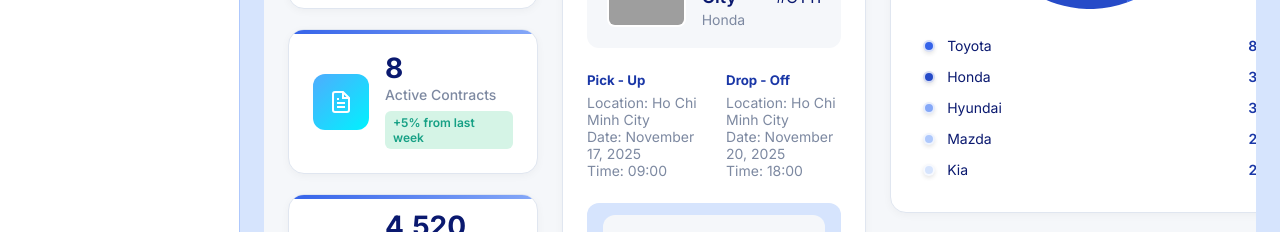
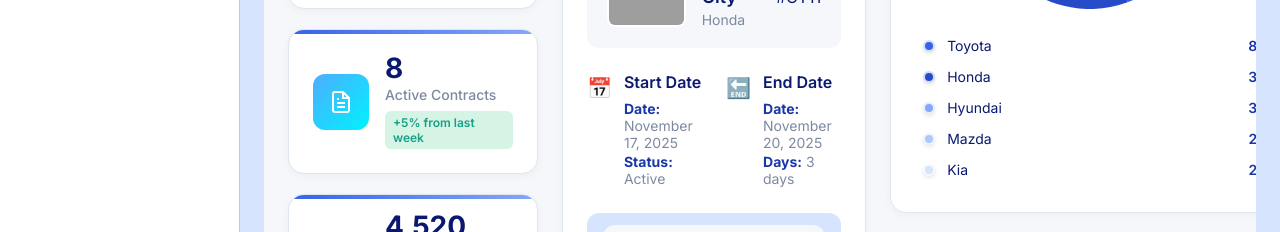
Before and after one commit to saramwon1103/SmartCarContract, a website: page frontend/html/admin_dashboard.html in a window 1280 px wide. Shown: the part 423-655 px from the top of the page. Drawn offline with nearby package versions, Linux system fonts and the light colour scheme; no server answers; grey boxes are pictures that could not be loaded.

Commit message:
Update code admin

```diff
--- a/frontend/css/admin_dashboard.css
+++ b/frontend/css/admin_dashboard.css
@@ -237,18 +237,18 @@
     font-size: 14px;
   }
 
-  .pickup-drop {
+  .rental-period {
     display: flex;
     justify-content: space-between;
     margin-bottom: 16px;
   }
 
-  .pickup-drop h5 {
+  .rental-period h5 {
     color: var(--blue-700);
     margin-bottom: 6px;
   }
 
-  .pickup-drop p {
+  .rental-period p {
     font-size: 14px;
     color: var(--gray-600);
   }
@@ -676,38 +676,38 @@
     margin-left: auto;
   }
 
-  .pickup-drop {
+  .rental-period {
     display: grid;
     grid-template-columns: 1fr 1fr;
     gap: 24px;
     margin-bottom: 24px;
   }
 
-  .location-item {
+  .period-item {
     display: flex;
     gap: 12px;
     align-items: flex-start;
   }
 
-  .location-icon {
+  .period-icon {
     font-size: 20px;
     margin-top: 4px;
   }
 
-  .location-item h5 {
+  .period-item h5 {
     font-size: 16px;
     font-weight: 600;
     color: var(--blue-900);
     margin: 0 0 8px 0;
   }
 
-  .location-item p {
+  .period-item p {
     font-size: 14px;
     color: var(--gray-600);
     margin: 2px 0;
   }
 
-  .location-item strong {
+  .period-item strong {
     color: var(--blue-700);
   }
 
@@ -957,7 +957,7 @@
       text-align: center;
     }
 
-    .pickup-drop {
+    .rental-period {
       grid-template-columns: 1fr;
       gap: 16px;
     }
--- a/frontend/html/admin_dashboard.html
+++ b/frontend/html/admin_dashboard.html
@@ -121,8 +121,8 @@
                     <circle cx="280" cy="120" r="8" fill="#e74c3c"/>
                     <path d="M120 80 Q200 60 280 120" stroke="#3563E9" stroke-width="2" fill="none" stroke-dasharray="5,5"/>
                     <text x="200" y="30" text-anchor="middle" fill="#64748b" font-size="14" font-family="Inter">Route Map</text>
-                    <text x="120" y="100" text-anchor="middle" fill="#3563E9" font-size="12" font-family="Inter">Pickup</text>
-                    <text x="280" y="140" text-anchor="middle" fill="#e74c3c" font-size="12" font-family="Inter">Dropoff</text>
+                    <text x="120" y="100" text-anchor="middle" fill="#3563E9" font-size="12" font-family="Inter">Start</text>
+                    <text x="280" y="140" text-anchor="middle" fill="#e74c3c" font-size="12" font-family="Inter">End</text>
                   </svg>
                 </div>
               </div>
@@ -134,23 +134,21 @@
                 </div>
                 <span class="contract-id">#CT11</span>
               </div>
-              <div class="pickup-drop">
-                <div class="location-item pickup">
-                  <div class="location-icon">📍</div>
+              <div class="rental-period">
+                <div class="period-item start-date">
+                  <div class="period-icon">�</div>
                   <div>
-                    <h5>Pick - Up</h5>
-                    <p><strong>Location:</strong> Ho Chi Minh City</p>
+                    <h5>Start Date</h5>
                     <p><strong>Date:</strong> 17 November 2025</p>
-                    <p><strong>Time:</strong> 09:00</p>
+                    <p><strong>Status:</strong> Active</p>
                   </div>
                 </div>
-                <div class="location-item dropoff">
-                  <div class="location-icon">🎯</div>
+                <div class="period-item end-date">
+                  <div class="period-icon">🔚</div>
                   <div>
-                    <h5>Drop - Off</h5>
-                    <p><strong>Location:</strong> Ho Chi Minh City</p>
+                    <h5>End Date</h5>
                     <p><strong>Date:</strong> 20 November 2025</p>
-                    <p><strong>Time:</strong> 18:00</p>
+                    <p><strong>Days:</strong> 3 days</p>
                   </div>
                 </div>
               </div>
--- a/frontend/js/admin_contract.js
+++ b/frontend/js/admin_contract.js
@@ -352,8 +352,8 @@ document.addEventListener('DOMContentLoaded', () => {
         contract.OwnerName.toLowerCase().includes(searchTerm) ||
         contract.OwnerEmail.toLowerCase().includes(searchTerm) ||
         contract.Type.toLowerCase().includes(searchTerm) ||
-        contract.PickupLocation.toLowerCase().includes(searchTerm) ||
-        contract.DropoffLocation.toLowerCase().includes(searchTerm);
+        contract.StartDate.toLowerCase().includes(searchTerm) ||
+        contract.EndDate.toLowerCase().includes(searchTerm);
 
       const matchStatus = !statusValue || contract.Status === statusValue;
       return matchSearch && matchStatus;
--- a/frontend/js/admin_dashboard.js
+++ b/frontend/js/admin_dashboard.js
@@ -44,6 +44,15 @@ document.addEventListener('DOMContentLoaded', () => {
       };
       updateStatsDisplay(fallbackStats);
     }
+  }
+
+  // Utility function to calculate days between two dates
+  function calculateDaysBetween(startDate, endDate) {
+    const start = new Date(startDate);
+    const end = new Date(endDate);
+    const diffTime = Math.abs(end - start);
+    const diffDays = Math.ceil(diffTime / (1000 * 60 * 60 * 24));
+    return diffDays;
   }
 
   function updateStatsDisplay(stats) {
@@ -259,12 +268,8 @@ document.addEventListener('DOMContentLoaded', () => {
         carName: 'Honda City',
         carType: 'Honda',
         carImage: 'https://maroon-able-ape-379.mypinata.cloud/ipfs/bafkreihehfcugfr2vcyrwie3n3m5euwj7mb72fj5o7v66kakaobvw6w3x4',
-        pickupLocation: 'Ho Chi Minh City',
-        dropoffLocation: 'Ho Chi Minh City',
-        pickupDate: '2025-11-17',
-        dropoffDate: '2025-11-20',
-        pickupTime: '09:00',
-        dropoffTime: '18:00',
+        startDate: '2025-11-17',
+        endDate: '2025-11-20',
         totalPrice: 88.00,
         renterName: 'Trần Thị Hoa',
         status: 'Active'
@@ -289,21 +294,26 @@ document.addEventListener('DOMContentLoaded', () => {
       `;
     }
 
-    // Update pickup/dropoff info
-    const pickupDrop = document.querySelector('.pickup-drop');
-    if (pickupDrop) {
-      pickupDrop.innerHTML = `
-        <div>
-          <h5>Pick - Up</h5>
-          <p>Location: ${rental.pickupLocation}</p>
-          <p>Date: ${formatDate(rental.pickupDate)}</p>
-          <p>Time: ${rental.pickupTime}</p>
+    // Update rental period info
+    const rentalPeriod = document.querySelector('.rental-period');
+    if (rentalPeriod) {
+      const days = calculateDaysBetween(rental.startDate, rental.endDate);
+      rentalPeriod.innerHTML = `
+        <div class="period-item start-date">
+          <div class="period-icon">📅</div>
+          <div>
+            <h5>Start Date</h5>
+            <p><strong>Date:</strong> ${formatDate(rental.startDate)}</p>
+            <p><strong>Status:</strong> ${rental.status}</p>
+          </div>
         </div>
-        <div>
-          <h5>Drop - Off</h5>
-          <p>Location: ${rental.dropoffLocation}</p>
-          <p>Date: ${formatDate(rental.dropoffDate)}</p>
-          <p>Time: ${rental.dropoffTime}</p>
+        <div class="period-item end-date">
+          <div class="period-icon">🔚</div>
+          <div>
+            <h5>End Date</h5>
+            <p><strong>Date:</strong> ${formatDate(rental.endDate)}</p>
+            <p><strong>Days:</strong> ${days} days</p>
+          </div>
         </div>
       `;
     }
```
Also changed, not shown: frontend/html/my_contracts.html (+1 -1 lines).
